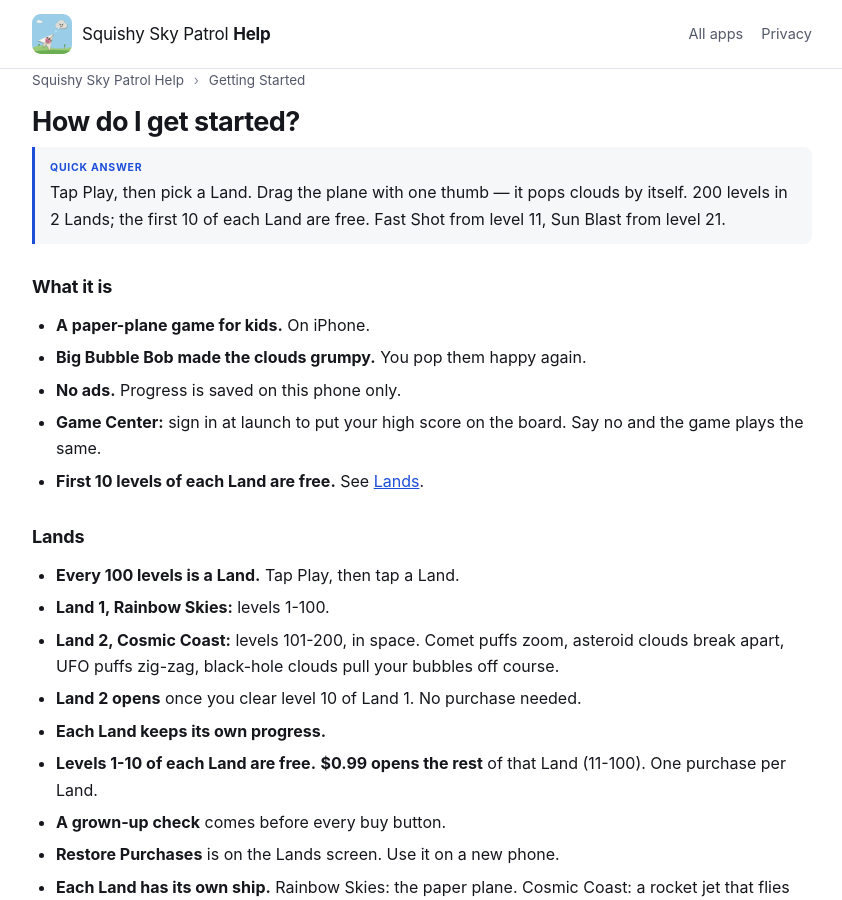
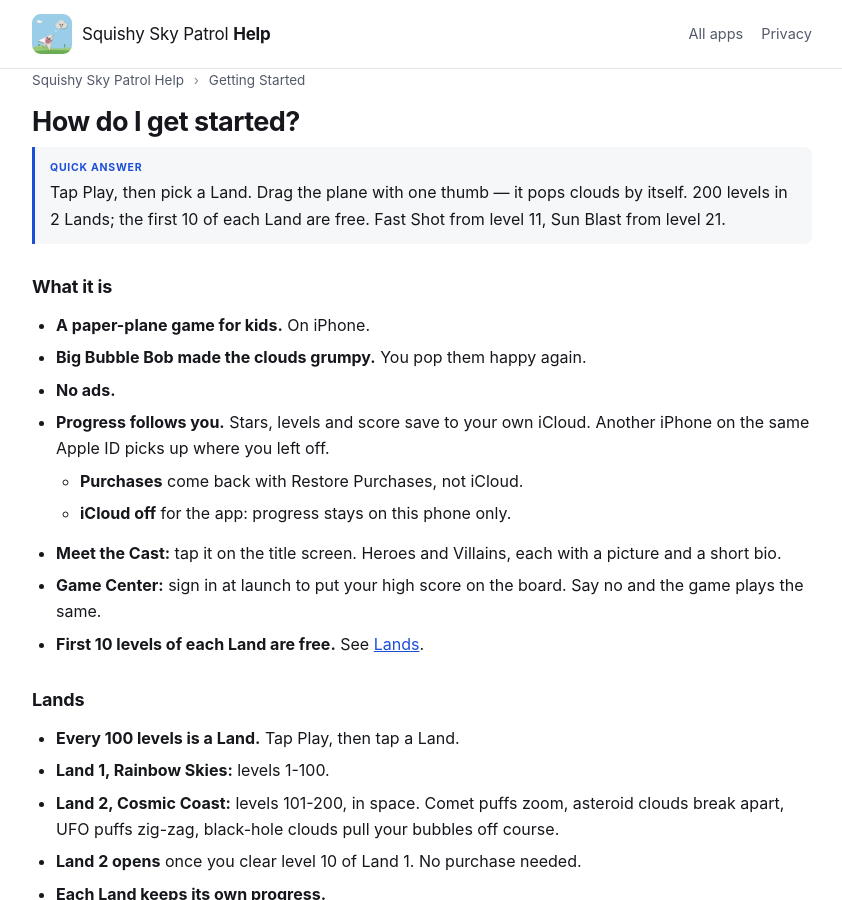
Before and after one commit to mytombrown/team-assist-help, a Jekyll site: the page built from _guides/squishyskypatrol/getting-started.md, in a window 1280 px wide and 900 px high. Shown: the whole window, without its empty margins (218-1060 px from the left). Built offline with Jekyll 4.4.1, drawn with Linux system fonts in a browser that asks for light colours.

Commit message:
Build 9 (Sky Patrol 1.0): Meet the Cast on the title screen; progress follows you through your own iCloud (SSP-1334, SSP-1336)
Co-Authored-By: Claude Opus 5.5 <noreply@anthropic.com>

```diff
--- a/_guides/squishyskypatrol/getting-started.md
+++ b/_guides/squishyskypatrol/getting-started.md
@@ -3,7 +3,7 @@ title: "How do I get started?"
 app: squishyskypatrol
 category: getting-started
 order: 1
-tags: "start, first time, new, play, level 1, story, map, stars, hearts, score, high score, total score, game center, leaderboard, sky patrol, clouds, bob, fast shot, sun blast, power-up, 100 levels, worlds, easy, hard, difficulty, trophy, iphone duo, sideways, landscape, camera, lands, land 2, cosmic coast, rocket jet, sidekick, purchase, restore, free levels, 200 levels"
+tags: "start, first time, new, play, level 1, story, map, stars, hearts, score, high score, total score, game center, leaderboard, sky patrol, clouds, bob, fast shot, sun blast, power-up, 100 levels, worlds, easy, hard, difficulty, trophy, iphone duo, sideways, landscape, camera, lands, land 2, cosmic coast, rocket jet, sidekick, purchase, restore, free levels, 200 levels, icloud, sync, new phone, ipad, meet the cast, cast, heroes, villains, characters"
 quick: "Tap Play, then pick a Land. Drag the plane with one thumb — it pops clouds by itself. 200 levels in 2 Lands; the first 10 of each Land are free. Fast Shot from level 11, Sun Blast from level 21."
 related:
   - troubleshooting
@@ -13,7 +13,11 @@ related:
 
 - **A paper-plane game for kids.** On iPhone.
 - **Big Bubble Bob made the clouds grumpy.** You pop them happy again.
-- **No ads.** Progress is saved on this phone only.
+- **No ads.**
+- **Progress follows you.** Stars, levels and score save to your own iCloud. Another iPhone on the same Apple ID picks up where you left off.
+  - **Purchases** come back with Restore Purchases, not iCloud.
+  - **iCloud off** for the app: progress stays on this phone only.
+- **Meet the Cast:** tap it on the title screen. Heroes and Villains, each with a picture and a short bio.
 - **Game Center:** sign in at launch to put your high score on the board. Say no and the game plays the same.
 - **First 10 levels of each Land are free.** See [Lands](#lands).
 
```
